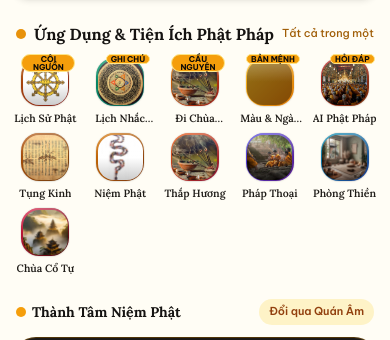
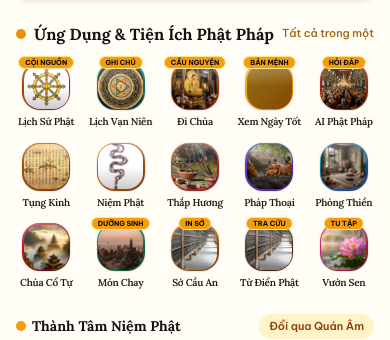
Before and after one commit to ngoisaocodon2202/Dharma, a Next.js app: page / in a window 390 px wide. Shown: the part 317-657 px from the top of the page. Built offline with nearby package versions, Linux system fonts and the light colour scheme; no server answers; grey boxes are pictures that could not be loaded.

Commit message:
feat: add 4 new Buddhist utilities to OmManiAppGrid (15 balanced apps) and fix mobile badge/title truncation

```diff
--- a/src/components/om-mani/OmManiAppGrid.tsx
+++ b/src/components/om-mani/OmManiAppGrid.tsx
@@ -47,7 +47,7 @@ export function OmManiAppGrid({ onOpenIncense, onOpenMala }: OmManiAppGridProps)
     },
     {
       id: 'lich-nhac-nho',
-      title: 'Lịch Nhắc Nhở',
+      title: 'Lịch Vạn Niên',
       icon: Compass,
       imageSrc: '/images/apps/minh-chu.jpg',
       gradient: 'from-emerald-600 to-teal-800',
@@ -56,16 +56,16 @@ export function OmManiAppGrid({ onOpenIncense, onOpenMala }: OmManiAppGridProps)
     },
     {
       id: 'cau-nguyen',
-      title: 'Đi Chùa Online',
+      title: 'Đi Chùa',
       icon: Flame,
-      imageSrc: '/images/apps/thap-huong.jpg',
+      imageSrc: '/images/golden_buddha_altar.jpg',
       gradient: 'from-amber-600 to-red-800',
       badge: 'CẦU NGUYỆN',
       href: '/cau-nguyen',
     },
     {
       id: 'tu-vi',
-      title: 'Màu & Ngày Tốt',
+      title: 'Xem Ngày Tốt',
       icon: Sparkles,
       videoSrc: '/tuvi.mp4',
       gradient: 'from-amber-400 to-amber-600',
@@ -129,6 +129,42 @@ export function OmManiAppGrid({ onOpenIncense, onOpenMala }: OmManiAppGridProps)
       gradient: 'from-rose-600 to-red-950',
       href: '/chua-dia-danh',
     },
+    {
+      id: 'mon-chay',
+      title: 'Món Chay',
+      icon: Sparkles,
+      imageSrc: '/images/zen_garden.jpg',
+      gradient: 'from-emerald-600 to-green-900',
+      badge: 'DƯỠNG SINH',
+      href: '/mon-chay',
+    },
+    {
+      id: 'so-hoi-huong',
+      title: 'Sớ Cầu An',
+      icon: Scroll,
+      imageSrc: '/images/sutra_book.jpg',
+      gradient: 'from-amber-600 to-yellow-900',
+      badge: 'IN SỚ',
+      href: '/hoi-huong',
+    },
+    {
+      id: 'tu-dien',
+      title: 'Từ Điển Phật',
+      icon: BookOpen,
+      imageSrc: '/images/tripitaka_koreana.jpg',
+      gradient: 'from-stone-600 to-amber-950',
+      badge: 'TRA CỨU',
+      href: '/tu-dien-phat-hoc',
+    },
+    {
+      id: 'vuon-sen',
+      title: 'Vườn Sen',
+      icon: Heart,
+      imageSrc: '/images/lotus_blooming.jpg',
+      gradient: 'from-pink-600 to-rose-900',
+      badge: 'TU TẬP',
+      href: '/thuc-hanh',
+    },
   ];
 
   return (
@@ -146,13 +182,13 @@ export function OmManiAppGrid({ onOpenIncense, onOpenMala }: OmManiAppGridProps)
         </span>
       </div>
 
-      {/* Grid of iOS-style Squircles (5 cols on md, 5 or 2 rows on mobile) */}
-      <div className="grid grid-cols-5 gap-2 sm:gap-3.5">
+      {/* Grid of iOS-style Squircles (5 cols, 3 balanced rows of 5 = 15 apps) */}
+      <div className="grid grid-cols-5 gap-x-1.5 gap-y-3.5 sm:gap-4 pt-1">
         {APP_ITEMS.map((item) => {
           const Icon = item.icon;
 
           const content = (
-            <div className="flex flex-col items-center text-center group cursor-pointer select-none">
+            <div className="flex flex-col items-center text-center group cursor-pointer select-none min-w-0">
               {/* Squircle Icon Tile */}
               <div className="relative">
                 <div
@@ -191,16 +227,16 @@ export function OmManiAppGrid({ onOpenIncense, onOpenMala }: OmManiAppGridProps)
                   ) : null}
                 </div>
 
-                {/* Badge if present */}
+                {/* Badge if present — single line pill centered above icon */}
                 {item.badge && (
-                  <div className="absolute -top-1 -right-1.5 px-1 py-0.2 rounded-full bg-amber-500 text-charcoal-950 text-[8px] font-black uppercase leading-none shadow-xs z-20 border border-amber-200">
+                  <div className="absolute -top-1.5 left-1/2 -translate-x-1/2 px-1.5 py-0.5 rounded-full bg-amber-500 text-charcoal-950 text-[7px] sm:text-[8px] font-black uppercase leading-none whitespace-nowrap shadow-xs z-20 border border-amber-200">
                     {item.badge}
                   </div>
                 )}
               </div>
 
-              {/* Title & Subtitle */}
-              <span className="font-heading font-semibold text-[10.5px] sm:text-xs text-charcoal-800 dark:text-charcoal-100 mt-1.5 line-clamp-1 leading-tight group-hover:text-saffron-600 dark:group-hover:text-saffron-400 transition-colors">
+              {/* Title — concise, single line, never truncates or wraps */}
+              <span className="font-heading font-semibold text-[10px] sm:text-xs text-charcoal-800 dark:text-charcoal-100 mt-1.5 whitespace-nowrap tracking-tight leading-tight group-hover:text-saffron-600 dark:group-hover:text-saffron-400 transition-colors">
                 {item.title}
               </span>
             </div>
```
